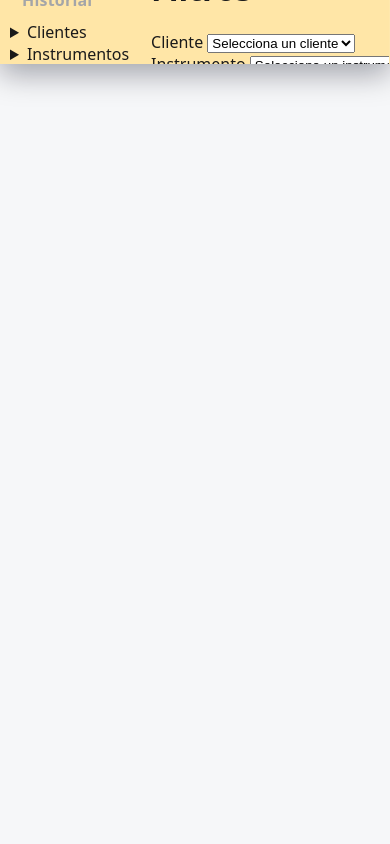
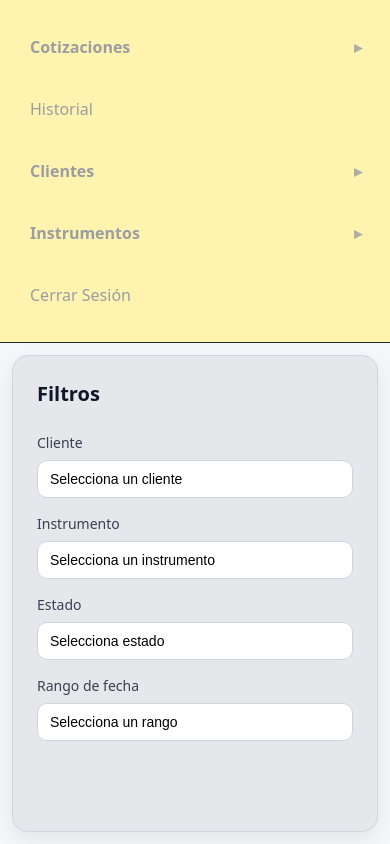
Before and after one commit to FASC4/ISW, a PHP site: page /dashboard.html in a window 390 px wide. Run offline with PHP 8.4, Linux system fonts and the light colour scheme.

Commit message:
Refactor CSS for layout and sidebar styles
Updated styles for layout, sidebar, and content sections. Improved responsiveness and hover effects.

```diff
--- a/style.css
+++ b/style.css
@@ -1,81 +1,175 @@
-/* ===== Reset y base ===== */
-* { box-sizing: border-box; }
+/* Reset básico */
+* { box-sizing: border-box; margin: 0; padding: 0; }
 html, body { height: 100%; }
-body {
-  margin: 0;
-  font-family: system-ui, -apple-system, Segoe UI, Roboto, Arial, sans-serif;
-  color: #1a1a1a;
-  background: #f6f7f9;
+body { font-family: system-ui, -apple-system, Segoe UI, Roboto, Arial, sans-serif; background:#f6f7fb; color:#111827; }
+
+/* Layout principal */
+.layout {
+  display: flex;
+  min-height: 100vh;
 }
 
-/* ===== Barra lateral (aplica al primer div del body) ===== */
-body > div {
-  position: fixed;
-  inset: 0 auto 0 0;           /* top:0; bottom:0; left:0 */
+/* Sidebar izquierda */
+.sidebar {
   width: 260px;
-  padding: 20px 16px;
-  background: #ffe6a7;         /* azul gris muy oscuro */
-  border-right: 1px solid rgba(255,255,255,0.08);
-  box-shadow: 0 10px 30px rgba(2, 6, 23, 0.35);
+  background: #fff3b0;          /* azul muy oscuro */
+  color: #9b9da0;
+  padding: 24px 16px;
   display: flex;
   flex-direction: column;
   gap: 10px;
+  position: sticky;
+  top: 0;
+  height: 100vh;
 }
 
-/* Separación del contenido (si luego agregas contenido principal) */
-body {
-  margin-left: 260px;
+.sidebar a {
+  display: block;
+  text-decoration: none;
+  color: #9b9da0;
+  padding: 12px 14px;
+  border-radius: 10px;
+  transition: background .2s, transform .05s;
+  font-weight: 500;
+}
+.sidebar a:hover { background: #FFEA75; }
+.sidebar a:active { transform: scale(0.99); }
+
+/* Panel derecho (segundo div) */
+.content {
+  flex: 1;
+  padding: 28px;
+  background: #eef1f4;
+  display: flex;
+  flex-direction: column;
+  gap: 18px;
 }
 
-/* ===== Enlaces ===== */
-body > div a {
-  display: block;
+/* Caja gris */
+.content {
+  /* La propia sección será la caja gris */
+  background: #e5e7eb;          /* gris claro */
+  border: 1px solid #d1d5db;
+  box-shadow: 0 8px 24px rgba(0,0,0,.08);
+  margin: 20px;
+  border-radius: 16px;
+  padding: 24px;
+}
+
+/* Título */
+.content h1 {
+  font-size: 20px;
+  margin-bottom: 8px;
+  color: #0f172a;
+}
+
+/* Formulario con selects */
+.filters {
+  display: grid;
+  grid-template-columns: repeat(2, minmax(220px, 1fr));
+  gap: 16px 20px;
+}
+
+.field { display: flex; flex-direction: column; gap: 8px; }
+label { font-size: 14px; color: #374151; }
+
+select {
+  appearance: none;
+  width: 100%;
+  padding: 10px 12px;
+  border: 1px solid #cbd5e1;
+  border-radius: 10px;
+  background: #fff;
+  font-size: 14px;
+  outline: none;
+  transition: border-color .2s, box-shadow .2s;
+}
+select:focus {
+  border-color: #3b82f6;
+  box-shadow: 0 0 0 3px rgba(59,130,246,.2);
+}
+
+/* Responsive */
+@media (max-width: 900px) {
+  .sidebar { width: 220px; }
+  .filters { grid-template-columns: 1fr; }
+}
+@media (max-width: 640px) {
+  .layout { flex-direction: column; }
+  .sidebar {
+    width: 100%;
+    height: auto;
+    position: relative;
+    border-bottom: 1px solid #1f2937;
+  }
+  .content { margin: 12px; }
+}
+
+/* ====== Sidebar: grupos desplegables ====== */
+.menu-group {
+  border-radius: 10px;
+  overflow: hidden;
+}
+
+.menu-group + a,
+.menu-group + .menu-group,
+.sidebar a + .menu-group {
+  margin-top: 6px;
+}
+
+/* Título del grupo (summary) con estilo de item de menú */
+.menu-group > summary {
+  list-style: none;           /* oculta marcador por defecto */
+  cursor: pointer;
   padding: 12px 14px;
   border-radius: 10px;
-  text-decoration: none;
-  color: #a4a5a8;
+  color: #9b9da0;
   font-weight: 600;
-  letter-spacing: .2px;
-  background: transparent;
-  transition: background-color .2s ease, color .2s ease, transform .02s ease;
-  outline: none;
+  position: relative;
+  transition: background .2s, transform .05s;
 }
 
-/* Hover / focus */
-body > div a:hover {
-  background: rgba(255,255,255,0.08);
-  color: #fff;
-}
-body > div a:focus-visible {
-  outline: 2px solid #60a5fa;           /* azul claro accesible */
-  outline-offset: 2px;
+/* Hover/active como los <a> */
+.menu-group > summary:hover { background: #FFEA75; }
+.menu-group > summary:active { transform: scale(0.99); }
+
+/* Flecha indicador */
+.menu-group > summary::after {
+  content: '▸';
+  position: absolute;
+  right: 12px;
+  top: 50%;
+  transform: translateY(-50%) rotate(0deg);
+  transition: transform .2s ease;
+  opacity: .8;
 }
 
-/* Pressed feedback */
-body > div a:active { transform: translateY(1px); }
+/* Rotar flecha cuando está abierto */
+.menu-group[open] > summary::after {
+  transform: translateY(-50%) rotate(90deg);
+}
 
-/* ===== Encabezado opcional (si quisieras estilizar el primero) ===== */
-/* body > div a:first-child { background: rgba(255,255,255,0.1); } */
+/* Contenedor de subopciones */
+.submenu {
+  display: grid;
+  padding: 6px 6px 8px 6px;   /* pequeño padding interno */
+  gap: 6px;
+}
 
-/* ===== Responsive: barra se convierte en superior en pantallas pequeñas ===== */
-@media (max-width: 680px) {
-  body > div {
-    position: fixed;
-    width: 100%;
-    height: 64px;
-    padding: 10px;
-    flex-direction: row;
-    align-items: center;
-    gap: 8px;
-    overflow-x: auto;
-    white-space: nowrap;
-  }
+/* Links internos del desplegable */
+.submenu a {
+  display: block;
+  text-decoration: none;
+  color: #9b9da0;
+  background: transparent;
+  padding: 10px 12px 10px 28px;   /* sangría para jerarquía */
+  border-radius: 8px;
+  font-weight: 500;
+  transition: background .2s, transform .05s;
+}
 
-  body { margin-left: 0; padding-top: 64px; }
+.submenu a:hover { background: #FFEA75; }
+.submenu a:active { transform: scale(0.99); }
 
-  body > div a {
-    border-radius: 8px;
-    padding: 10px 12px;
-    flex: 0 0 auto;    /* que no se estiren, scroll horizontal si hace falta */
-  }
-}
+/* Quitar triángulo default de summary en Safari/Firefox */
+.menu-group > summary::-webkit-details-marker { display: none; }
```
